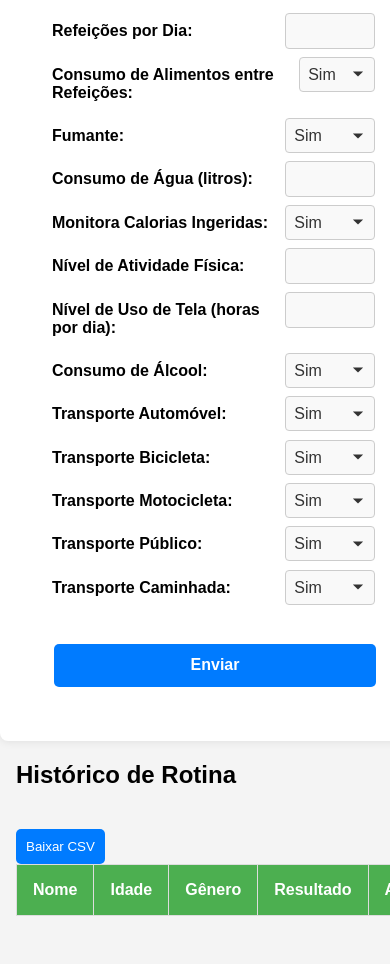
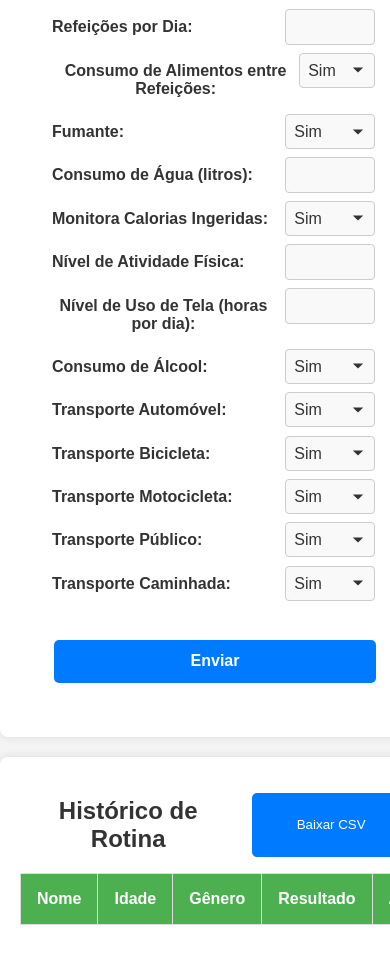
Before and after one commit to BeatrizTavare-s/MVP2-frontend, a plain HTML site: page index.html in a window 390 px wide. Shown: the part 424-1388 px from the top of the page. Drawn offline with Linux system fonts and the light colour scheme; no server answers.

Commit message:
fix: adjust css

```diff
--- a/index.html
+++ b/index.html
@@ -9,6 +9,7 @@
 </head>
 
 <body>
+    <div class="page-container">
         <div class="container">
             <h1>Formulário de Rotina</h1>
             <form id="routineForm">
@@ -36,7 +37,8 @@
                 </div>
                 <div class="form-group">
                     <label for="consumo_alta_caloria_com_frequencia">Consumo Alta Caloria com Frequência:</label>
-                <select id="consumo_alta_caloria_com_frequencia" name="consumo_alta_caloria_com_frequencia" required>
+                    <select id="consumo_alta_caloria_com_frequencia" name="consumo_alta_caloria_com_frequencia"
+                        required>
                         <option value="1">Sim</option>
                         <option value="0">Não</option>
                     </select>
@@ -133,8 +135,10 @@
         </div>
 
         <div class="table-container">
+            <div class="headerHistory">
                 <h2>Histórico de Rotina</h2>
                 <button id="downloadCSV">Baixar CSV</button>
+            </div>
             <table id="consumoTabela">
                 <thead>
                     <tr>
@@ -150,6 +154,7 @@
                 </tbody>
             </table>
         </div>
+    </div>
     <script src="script.js"></script>
 </body>
 
--- a/styles.css
+++ b/styles.css
@@ -3,12 +3,58 @@ body {
     background-color: #f4f4f4;
     margin: 0;
     padding: 0;
+    color: #333;
+}
+
+.page-container{
+    display: flex;
+    justify-content: space-around;
+}
+
+@media (max-width: 1100px) { /* Define o breakpoint para telas menores */
+    .page-container {
+        display: block; /* Altera para layout de bloco */
+        text-align: center; /* Centraliza o conteúdo, se necessário */
+    }
+
+    .form-group{
+        margin-bottom: 20px; /* Espaçamento entre os grupos */
+    }
+
+    .container {
+        width: 100%;
+        max-width: 30rem;
+        margin: 20px auto;
+        margin-top: 1rem;
+        /* margin-left: 5rem;
+        margin-right: 5rem; */
+        padding: 20px;
+        background-color: #fff;
+        border-radius: 8px;
+        box-shadow: 0 0 10px rgba(0, 0, 0, 0.1);
+    }
+
+    .table-container {
+        width: 100%;
+        max-width: 30rem;
+        margin: 20px auto;
+        margin-top: 1rem;
+        /* margin-left: 5rem;
+        margin-right: 5rem; */
+        padding: 20px;
+        background-color: #fff;
+        border-radius: 8px;
+        box-shadow: 0 0 10px rgba(0, 0, 0, 0.1);
+    }
 }
 
 .container {
     width: 100%;
     max-width: 30rem;
-    margin: 20px auto;
+    /* margin: 20px auto; */
+    margin-top: 1rem;
+    /* margin-left: 5rem;
+    margin-right: 5rem; */
     padding: 20px;
     background-color: #fff;
     border-radius: 8px;
@@ -141,11 +187,18 @@ input[type="text"] {
 }
 
 .table-container {
-    margin-left: 1rem;
-    margin-right: 1rem;
+    color: #333;
+    width: 100%;
+    max-width: 30rem;
+    margin-top: 1rem;
+    padding: 20px;
+    background-color: #fff;
+    border-radius: 8px;
+    box-shadow: 0 0 10px rgba(0, 0, 0, 0.1);
 }
 
 table {
+    background-color: #fff;
     width: 100%;
     border-collapse: collapse;
     font-family: Arial, sans-serif;
@@ -176,3 +229,14 @@ tr:hover {
 #consumoTabela{
     margin-right: 1rem;
 }
+
+#downloadCSV{
+    margin: 1rem;
+    margin-right: 0rem;
+    width: 10rem;
+}
+
+.headerHistory{
+    display: flex;
+    justify-content: space-between;
+}
```
Lines whose indentation alone changed are shown as unchanged.
